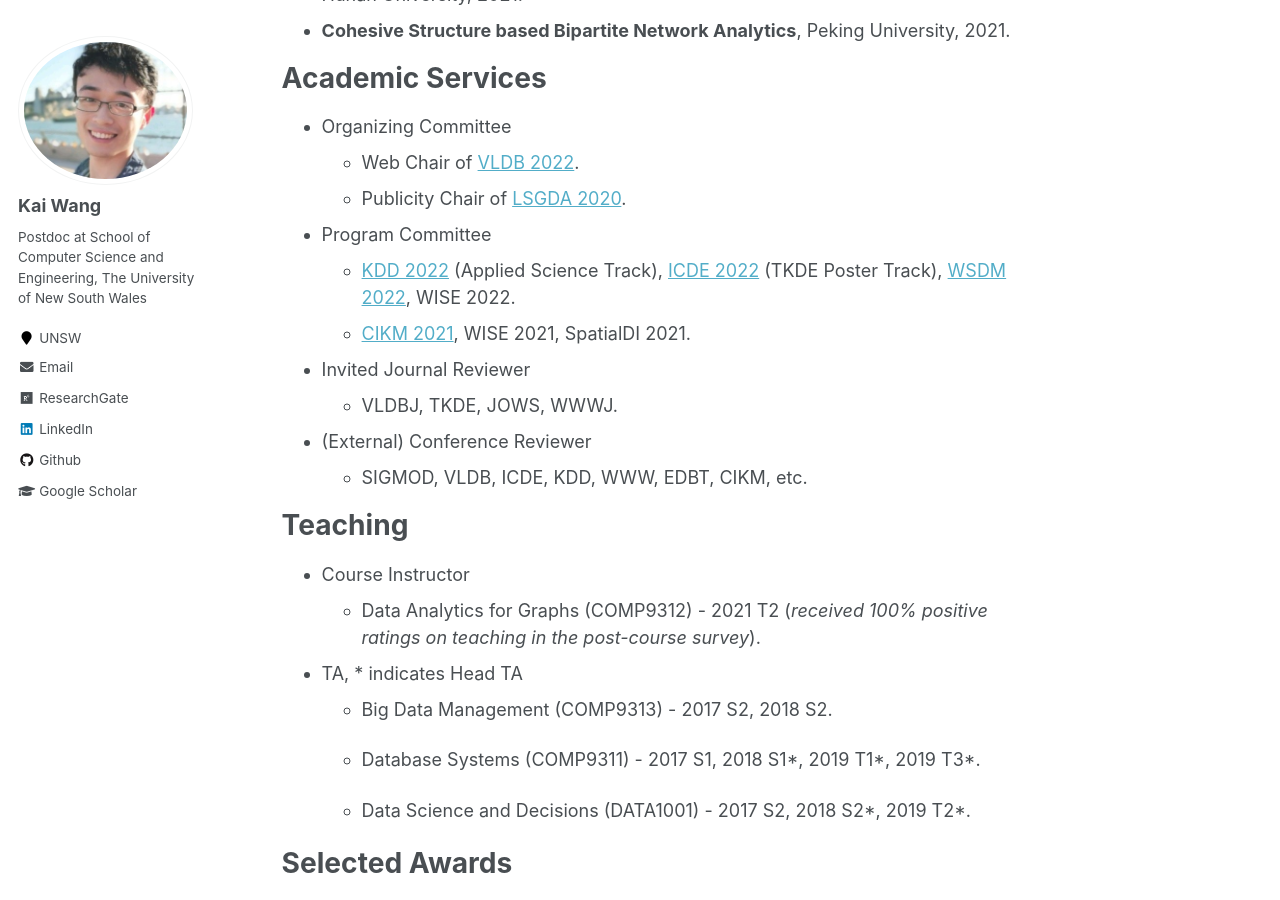
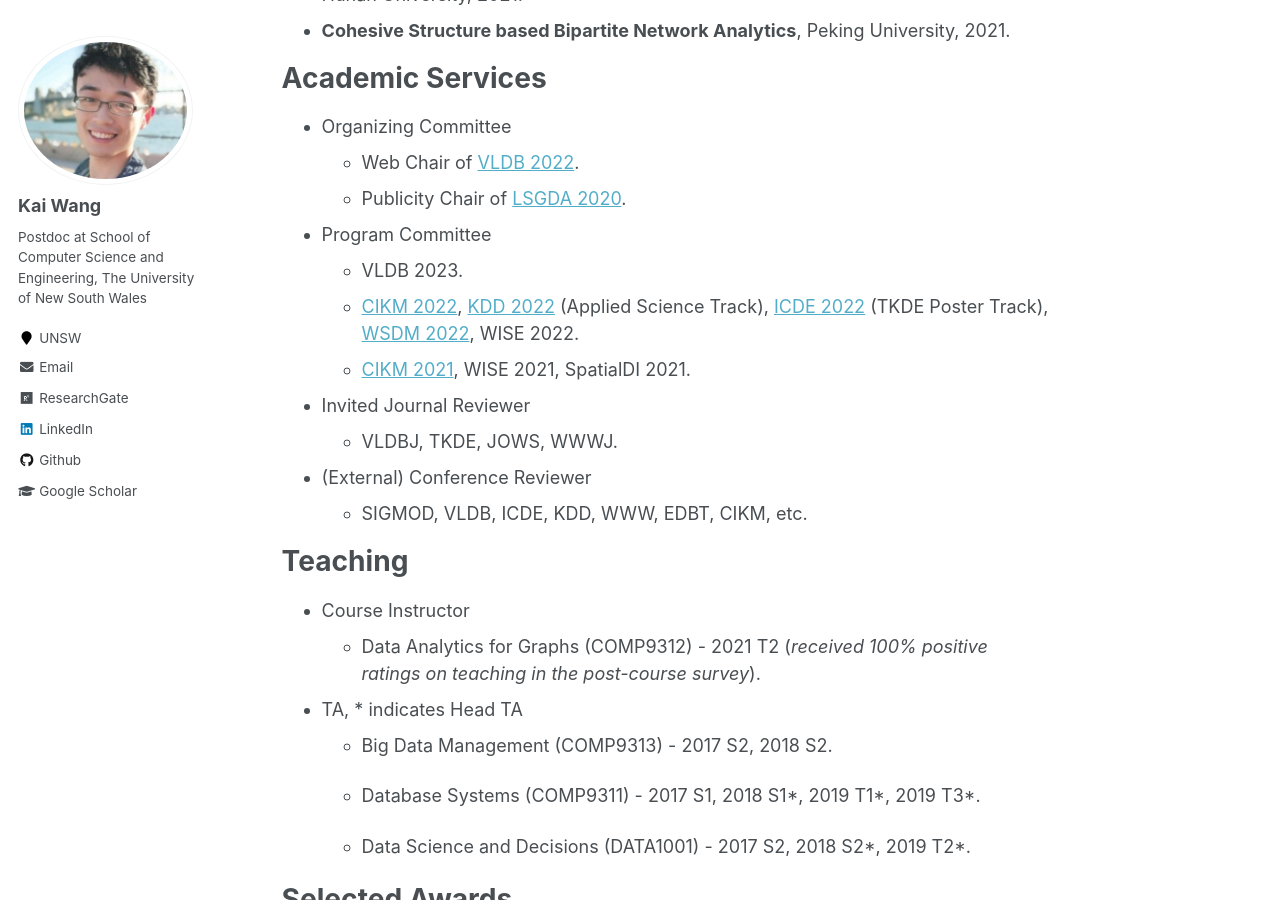
Before and after one commit to cs-kaiwang/cs-kaiwang.github.io, a Jekyll site: the page built from _pages/about.md, in a window 1280 px wide and 900 px high, scrolled down 2526 px. Built offline with Jekyll 4.4.1, drawn with Linux system fonts in a browser that asks for light colours.

Commit message:
Update about.md

```diff
--- a/_pages/about.md
+++ b/_pages/about.md
@@ -49,7 +49,8 @@ Academic Services
   - Publicity Chair of [LSGDA 2020](https://www.google.com/url?q=https%3A%2F%2Flsgda.github.io%2F2020%2F&sa=D&sntz=1&usg=AFQjCNFYfkgg9wBrWW8wUaG8GCGXJz3z_A).
 
 - Program Committee
-  - [KDD 2022](https://kdd.org/kdd2022/) (Applied Science Track), [ICDE 2022](https://icde2022.ieeecomputer.my/) (TKDE Poster Track), [WSDM 2022](https://www.wsdm-conference.org/2022/), WISE 2022.
+  - VLDB 2023.
+  - [CIKM 2022](https://www.cikm2022.org/), [KDD 2022](https://kdd.org/kdd2022/) (Applied Science Track), [ICDE 2022](https://icde2022.ieeecomputer.my/) (TKDE Poster Track), [WSDM 2022](https://www.wsdm-conference.org/2022/), WISE 2022.
   - [CIKM 2021](https://www.cikm2021.org/), WISE 2021, SpatialDI 2021.
 
 - Invited Journal Reviewer
```
